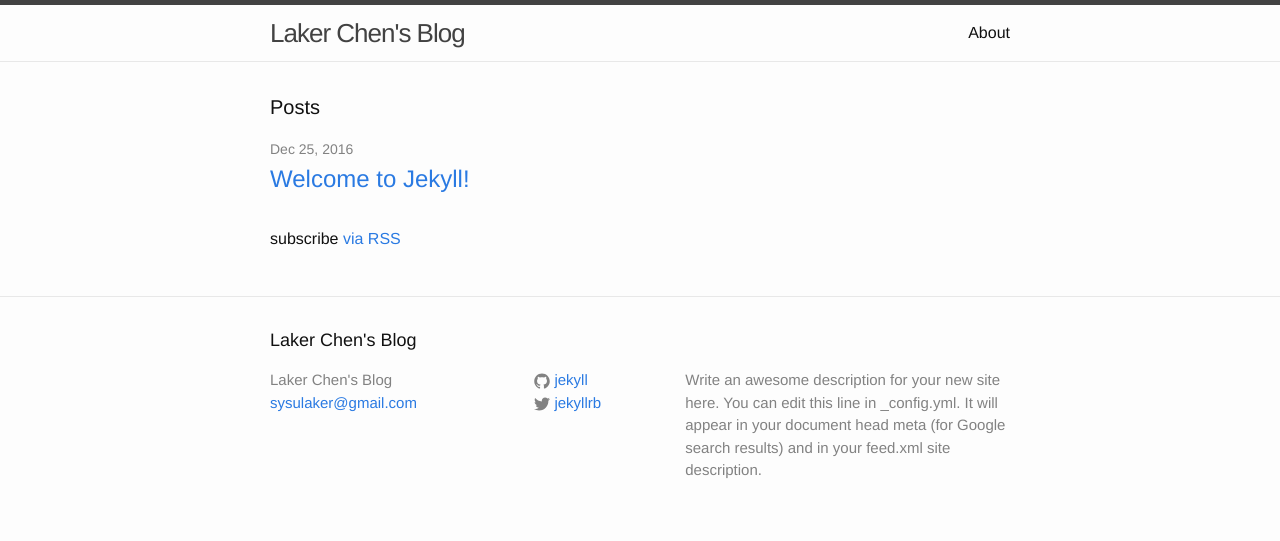
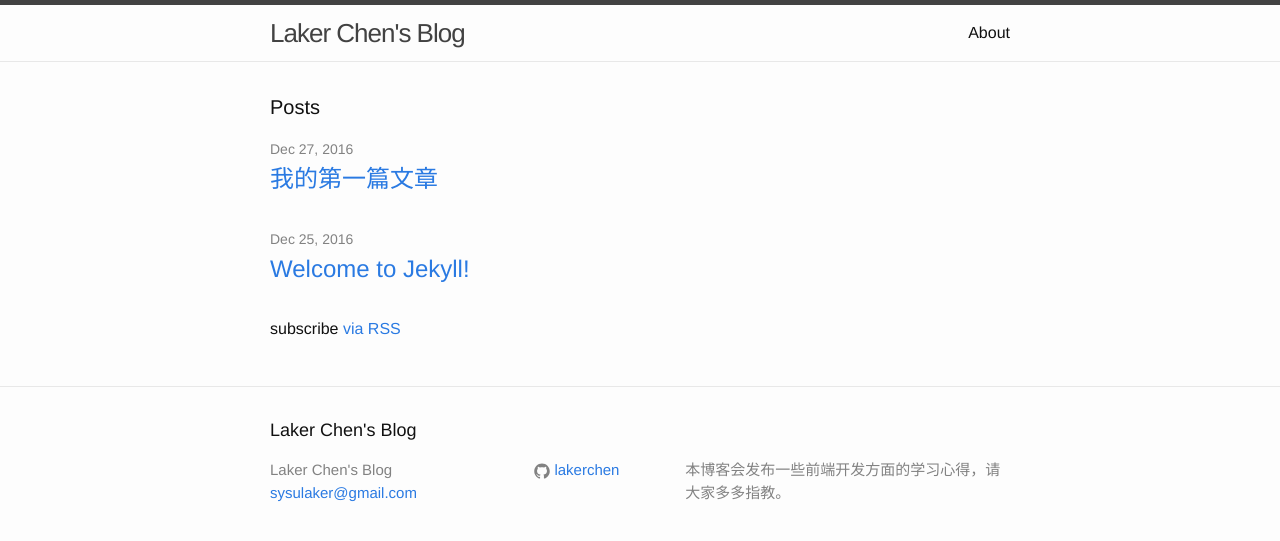
Before and after one commit to lakerchen/lakerchen.github.io, a Jekyll site: the page built from index.html, in a window 1280 px wide. Shown: the top 541 px of the page. Built offline with Jekyll 4.4.1, drawn with Linux system fonts in a browser that asks for light colours.

```diff
--- a/_config.yml
+++ b/_config.yml
@@ -9,13 +9,9 @@
 title: Laker Chen's Blog
 email: sysulaker@gmail.com
 description: > # this means to ignore newlines until "baseurl:"
-  Write an awesome description for your new site here. You can edit this
-  line in _config.yml. It will appear in your document head meta (for
-  Google search results) and in your feed.xml site description.
+  本博客会发布一些前端开发方面的学习心得，请大家多多指教。
 baseurl: "" # the subpath of your site, e.g. /blog
 url: "http://yourdomain.com" # the base hostname & protocol for your site
-twitter_username: jekyllrb
-github_username:  jekyll
-
+github_username:  lakerchen
 # Build settings
 markdown: kramdown
```
Also changed, not shown: _posts/2016-12-27-my-1st-article.markdown (added, +59 -0 lines).
